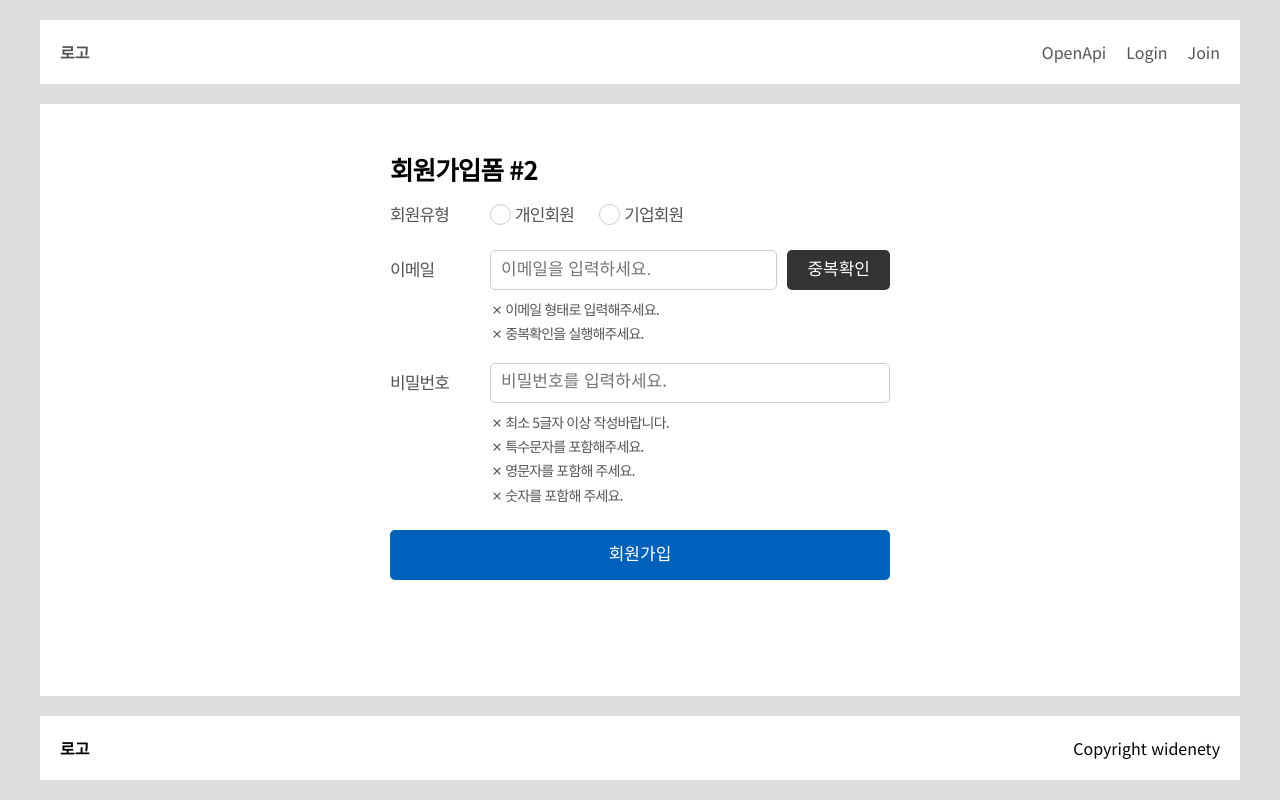
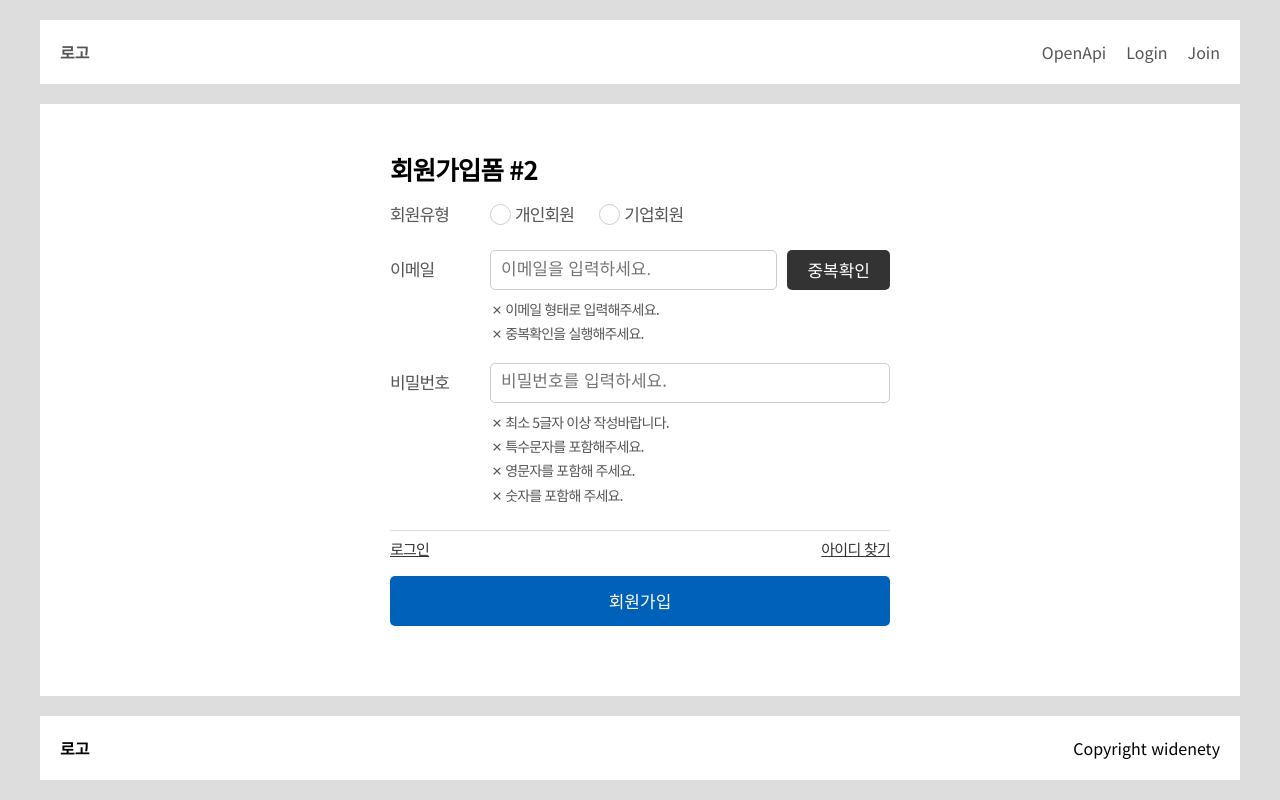
Before and after one commit to widenety/nexttest, a Next.js app: page /Pages/Member/Join in a window 1280 px wide. Built offline with nearby package versions, Linux system fonts and the light colour scheme; no server answers.

Commit message:
Set login page tools button seted.

```diff
--- a/src/app/Pages/Member/Join/page.tsx
+++ b/src/app/Pages/Member/Join/page.tsx
@@ -1,5 +1,6 @@
 'use client';
 import React, { useState, useRef } from "react";
+import Link from 'next/link';
 import { createUserWithEmailAndPassword } from "firebase/auth";	// ** fetchSignInMethodsForEmail, signOut
 import { auth, db } from "@/lib/firebase";
 import { doc, setDoc, serverTimestamp, collection, where, getDocs, query } from "firebase/firestore";
@@ -10,6 +11,13 @@ export default function Join() {
 	* alert 대신 사용
 	================================= */
 	const notice = useNotice();		// ** console.log( "Notice 객체:", notice );
+
+	/* ==============================
+	* 아이디 찾기
+	================================= */
+	const getFindId = async () => {
+		notice.failed( { header: "준비중입니다.", message: "곧 서비스 하도록 하겠습니다." } );
+	}
 
 	/* ==============================
 	* 회원타입 선택
@@ -230,6 +238,14 @@ export default function Join() {
 					</li>
 				</ul>
 			</form>
+			<ul className="cList2">
+				<li>
+					<Link href="/Pages/Member/Login" className="cLink cBtn1"><span>로그인</span></Link>
+				</li>
+				<li>
+					<button type="button" className="cLink cBtn1" onClick={getFindId}><span>아이디 찾기</span></button>
+				</li>
+			</ul>
 			<button type="button" className="cBtn cBtn1 joinBtn" onClick={setJoin}><span>회원가입</span></button>
 		</div>
 	);
--- a/src/app/_Css/styleGuide.scss
+++ b/src/app/_Css/styleGuide.scss
@@ -19,6 +19,15 @@
 		> span {color:#fff;line-height:1;}
 		&:hover,
 		&:focus {background:variables.$dark2;}
+	}
+}
+.cLink {
+	display:flex;flex-flow:row;flex-wrap:wrap;border:0;background:transparent;padding:0;line-height:1;transition:all .3s ease;
+	> span {line-height:1;text-decoration:underline;font-size:15px;letter-spacing:-.05em;}
+	&.cBtn1 {
+		font-weight:400;color:#333;
+		&:hover,
+		&:focus {color:variables.$blue1;}
 	}
 }
 
@@ -54,6 +63,10 @@
 			.txt {flex:1;}
 		}
 	}
+}
+.cList2 {
+	display:flex;flex-flow:row;flex-wrap:wrap;justify-content:space-between;margin:10px 0 20px;box-sizing:border-box;border-top:1px solid #ddd;padding:10px 0 0;
+	> li {}
 }
 
 /* ==============================
@@ -103,6 +116,7 @@ input[type="tel"] {height:40px;line-height:1;}
 input[type="password"] {font-family:monospace;}
 input[type="password"]::placeholder {font-family:"Noto Sans KR", sans-serif;}
 textarea {height:100px;resize:none;}
+button {font-family:"Noto Sans KR", sans-serif;}
 
 /* ==============================
 * Radio & Checkbox
```
Also changed, not shown: src/app/Pages/Member/Login/page.tsx (+24 -1 lines).
